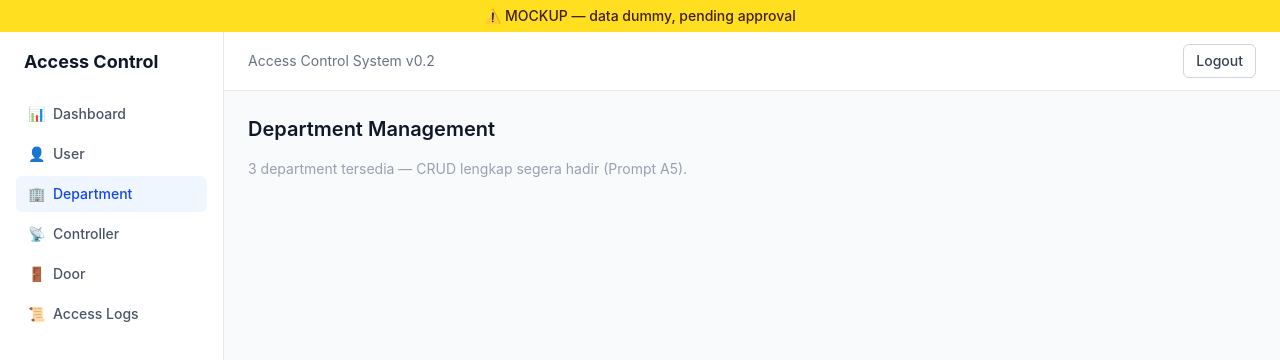
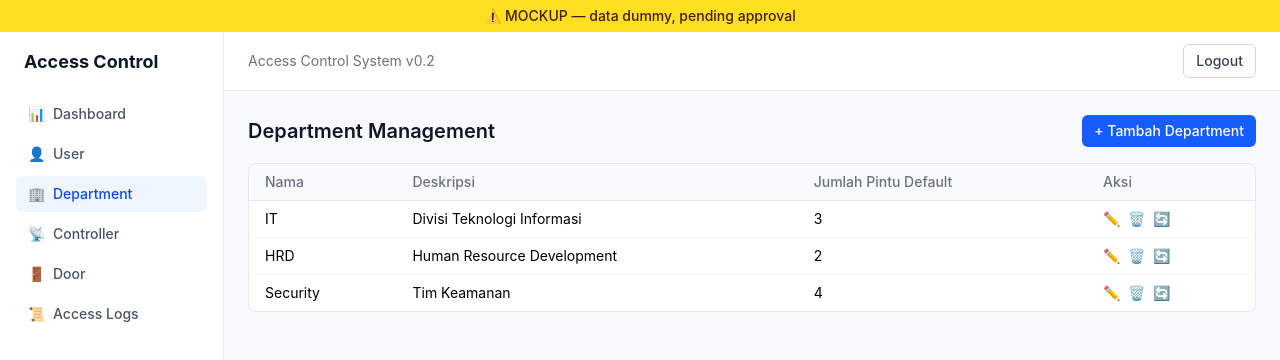
Before and after one commit to Nodix-Team/Project-Access-Control, a React (Vite) app in the folder frontend/: page /departments in a window 1280 px wide. Shown: the top 360 px of the page. Built offline with nearby package versions, Linux system fonts and the light colour scheme; sample sign-in values are in the browser's storage.

Commit message:
feat(frontend): mockup department management + default access editor

```diff
--- a/frontend/src/App.tsx
+++ b/frontend/src/App.tsx
@@ -4,7 +4,7 @@ import Login from "./pages/Login/Login";
 import Dashboard from "./pages/Dashboard/Dashboard";
 import UserList from "./pages/Users/UserList";
 import UserDetail from "./pages/Users/UserDetail";
-import Departments from "./pages/Departments";
+import Departments from "./pages/Departments/Departments";
 import Controllers from "./pages/Controllers";
 import Doors from "./pages/Doors";
 import AccessLogs from "./pages/AccessLogs";
--- /dev/null
+++ b/frontend/src/components/Toast.tsx
@@ -0,0 +1,8 @@
+export default function Toast({ message }: { message: string | null }) {
+  if (!message) return null;
+  return (
+    <div className="fixed right-6 top-6 z-50 rounded-md bg-gray-900 px-4 py-2 text-sm text-white shadow-lg">
+      {message}
+    </div>
+  );
+}
--- /dev/null
+++ b/frontend/src/hooks/useToast.ts
@@ -0,0 +1,13 @@
+import { useCallback, useState } from "react";
+
+// Toast sederhana untuk konfirmasi aksi mock (Fase A) - tanpa library tambahan.
+export function useToast() {
+  const [message, setMessage] = useState<string | null>(null);
+
+  const showToast = useCallback((msg: string, durationMs = 2500) => {
+    setMessage(msg);
+    setTimeout(() => setMessage(null), durationMs);
+  }, []);
+
+  return { toastMessage: message, showToast };
+}
--- a/frontend/src/pages/Departments.tsx
+++ /dev/null
@@ -1,13 +0,0 @@
-import { departments } from "../mock/data";
-
-// Placeholder - CRUD + editor default akses pintu dikerjakan di Prompt A5.
-export default function Departments() {
-  return (
-    <div>
-      <h1 className="mb-4 text-xl font-semibold text-gray-900">Department Management</h1>
-      <p className="text-sm text-gray-400">
-        {departments.length} department tersedia — CRUD lengkap segera hadir (Prompt A5).
-      </p>
-    </div>
-  );
-}
--- /dev/null
+++ b/frontend/src/pages/Departments/DepartmentModal.tsx
@@ -0,0 +1,118 @@
+import { type FormEvent, useEffect, useState } from "react";
+import Modal from "../../components/Modal";
+import { controllers, doors } from "../../mock/data";
+import type { Department } from "../../types";
+
+export interface DepartmentFormResult {
+  nama: string;
+  deskripsi: string;
+  doorIds: number[];
+}
+
+export default function DepartmentModal({
+  open,
+  onClose,
+  onSave,
+  initial,
+}: {
+  open: boolean;
+  onClose: () => void;
+  onSave: (result: DepartmentFormResult) => void;
+  initial?: { department: Department; doorIds: number[] } | null;
+}) {
+  const [nama, setNama] = useState("");
+  const [deskripsi, setDeskripsi] = useState("");
+  const [doorIds, setDoorIds] = useState<Set<number>>(new Set());
+
+  useEffect(() => {
+    if (!open) return;
+    setNama(initial?.department.nama ?? "");
+    setDeskripsi(initial?.department.deskripsi ?? "");
+    setDoorIds(new Set(initial?.doorIds ?? []));
+  }, [open, initial]);
+
+  function toggleDoor(doorId: number) {
+    setDoorIds((prev) => {
+      const next = new Set(prev);
+      if (next.has(doorId)) next.delete(doorId);
+      else next.add(doorId);
+      return next;
+    });
+  }
+
+  function handleSubmit(event: FormEvent<HTMLFormElement>) {
+    event.preventDefault();
+    if (!nama.trim()) return;
+    onSave({ nama: nama.trim(), deskripsi: deskripsi.trim(), doorIds: Array.from(doorIds) });
+  }
+
+  return (
+    <Modal open={open} title={initial ? "Edit Department" : "Tambah Department"} onClose={onClose}>
+      <form onSubmit={handleSubmit} className="space-y-3">
+        <div>
+          <label className="mb-1 block text-sm font-medium text-gray-700" htmlFor="dept-nama">
+            Nama
+          </label>
+          <input
+            id="dept-nama"
+            type="text"
+            value={nama}
+            onChange={(e) => setNama(e.target.value)}
+            className="w-full rounded-md border border-gray-300 px-3 py-2 text-sm focus:border-blue-500 focus:outline-none"
+            required
+          />
+        </div>
+
+        <div>
+          <label className="mb-1 block text-sm font-medium text-gray-700" htmlFor="dept-desc">
+            Deskripsi
+          </label>
+          <input
+            id="dept-desc"
+            type="text"
+            value={deskripsi}
+            onChange={(e) => setDeskripsi(e.target.value)}
+            className="w-full rounded-md border border-gray-300 px-3 py-2 text-sm focus:border-blue-500 focus:outline-none"
+          />
+        </div>
+
+        <div>
+          <span className="mb-1 block text-sm font-medium text-gray-700">
+            Default Akses Pintu
+          </span>
+          <div className="max-h-64 space-y-3 overflow-y-auto rounded-md border border-gray-200 p-3">
+            {controllers.map((controller) => {
+              const controllerDoors = doors
+                .filter((d) => d.controller_id === controller.id)
+                .sort((a, b) => a.door_number - b.door_number);
+              return (
+                <div key={controller.id}>
+                  <p className="mb-1 text-xs font-semibold text-gray-500">
+                    {controller.nama} — {controller.device_id}
+                  </p>
+                  {controllerDoors.map((door) => (
+                    <label key={door.id} className="flex items-center gap-2 text-sm text-gray-800">
+                      <input
+                        type="checkbox"
+                        checked={doorIds.has(door.id)}
+                        onChange={() => toggleDoor(door.id)}
+                      />
+                      Pintu {door.door_number} — {door.nama}
+                    </label>
+                  ))}
+                </div>
+              );
+            })}
+          </div>
+        </div>
+
+        <button
+          type="submit"
+          className="w-full rounded-md bg-blue-600 px-3 py-2 text-sm font-medium text-white hover:bg-blue-700"
+        >
+          Simpan
+        </button>
+      </form>
+    </Modal>
+  );
+}
--- /dev/null
+++ b/frontend/src/pages/Departments/Departments.tsx
@@ -0,0 +1,137 @@
+import { useState } from "react";
+import Table, { type Column } from "../../components/Table";
+import Toast from "../../components/Toast";
+import { useToast } from "../../hooks/useToast";
+import { departmentAccess as seedDepartmentAccess, departments as seedDepartments } from "../../mock/data";
+import type { Department } from "../../types";
+import DepartmentModal, { type DepartmentFormResult } from "./DepartmentModal";
+
+function groupDoorIdsByDept(
+  entries: { department_id: number; door_id: number }[],
+): Record<number, number[]> {
+  const map: Record<number, number[]> = {};
+  for (const entry of entries) {
+    map[entry.department_id] = map[entry.department_id] ?? [];
+    map[entry.department_id].push(entry.door_id);
+  }
+  return map;
+}
+
+export default function Departments() {
+  const [departmentList, setDepartmentList] = useState<Department[]>(seedDepartments);
+  const [accessMap, setAccessMap] = useState<Record<number, number[]>>(() =>
+    groupDoorIdsByDept(seedDepartmentAccess),
+  );
+  const [modalOpen, setModalOpen] = useState(false);
+  const [editing, setEditing] = useState<Department | null>(null);
+  const { toastMessage, showToast } = useToast();
+
+  function nextId(): number {
+    return departmentList.reduce((max, d) => Math.max(max, d.id), 0) + 1;
+  }
+
+  function openAddModal() {
+    setEditing(null);
+    setModalOpen(true);
+  }
+
+  function openEditModal(dept: Department) {
+    setEditing(dept);
+    setModalOpen(true);
+  }
+
+  function handleSave(result: DepartmentFormResult) {
+    if (editing) {
+      setDepartmentList((prev) =>
+        prev.map((d) =>
+          d.id === editing.id
+            ? { ...d, nama: result.nama, deskripsi: result.deskripsi, updated_at: new Date().toISOString() }
+            : d,
+        ),
+      );
+      setAccessMap((prev) => ({ ...prev, [editing.id]: result.doorIds }));
+    } else {
+      const id = nextId();
+      const newDept: Department = {
+        id,
+        nama: result.nama,
+        deskripsi: result.deskripsi || null,
+        created_at: new Date().toISOString(),
+        updated_at: new Date().toISOString(),
+      };
+      setDepartmentList((prev) => [...prev, newDept]);
+      setAccessMap((prev) => ({ ...prev, [id]: result.doorIds }));
+    }
+    setModalOpen(false);
+  }
+
+  function handleDelete(id: number) {
+    if (!confirm("Hapus department ini?")) return;
+    setDepartmentList((prev) => prev.filter((d) => d.id !== id));
+    setAccessMap((prev) => {
+      const next = { ...prev };
+      delete next[id];
+      return next;
+    });
+  }
+
+  function handleSync(dept: Department) {
+    showToast(`Sync semua user di ${dept.nama} (mock)`);
+  }
+
+  const columns: Column<Department>[] = [
+    { header: "Nama", render: (d) => d.nama },
+    { header: "Deskripsi", render: (d) => d.deskripsi ?? "—" },
+    { header: "Jumlah Pintu Default", render: (d) => accessMap[d.id]?.length ?? 0 },
+    {
+      header: "Aksi",
+      render: (d) => (
+        <div className="flex gap-2">
+          <button onClick={() => openEditModal(d)} className="text-gray-500 hover:text-blue-600">
+            ✏️
+          </button>
+          <button onClick={() => handleDelete(d.id)} className="text-gray-500 hover:text-red-600">
+            🗑️
+          </button>
+          <button
+            onClick={() => handleSync(d)}
+            className="text-gray-500 hover:text-green-600"
+            title="Sync semua user di dept ini"
+          >
+            🔄
+          </button>
+        </div>
+      ),
+    },
+  ];
+
+  return (
+    <div>
+      <Toast message={toastMessage} />
+
+      <div className="mb-4 flex items-center justify-between">
+        <h1 className="text-xl font-semibold text-gray-900">Department Management</h1>
+        <button
+          onClick={openAddModal}
+          className="rounded-md bg-blue-600 px-3 py-1.5 text-sm font-medium text-white hover:bg-blue-700"
+        >
+          + Tambah Department
+        </button>
+      </div>
+
+      <Table
+        columns={columns}
+        rows={departmentList}
+        rowKey={(d) => d.id}
+        emptyMessage="Belum ada department."
+      />
+
+      <DepartmentModal
+        open={modalOpen}
+        onClose={() => setModalOpen(false)}
+        onSave={handleSave}
+        initial={editing ? { department: editing, doorIds: accessMap[editing.id] ?? [] } : null}
+      />
+    </div>
+  );
+}
```
